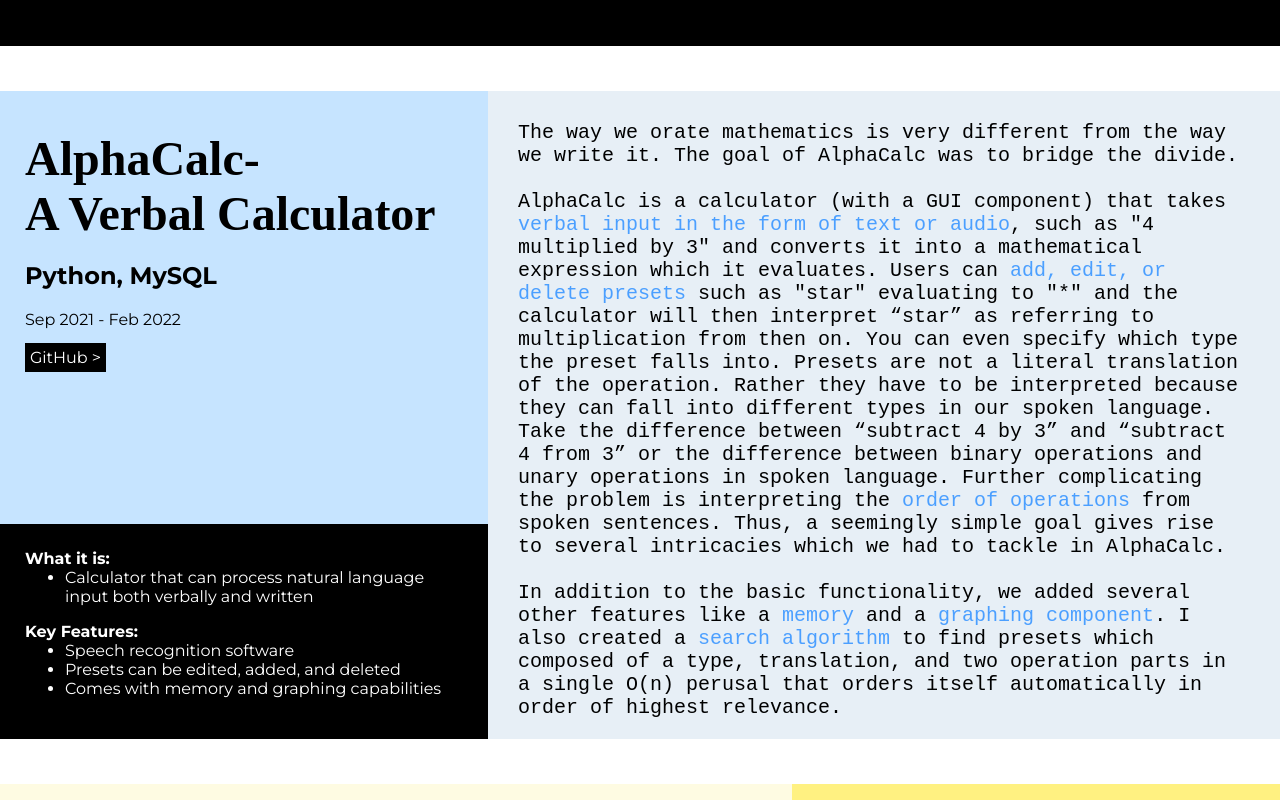
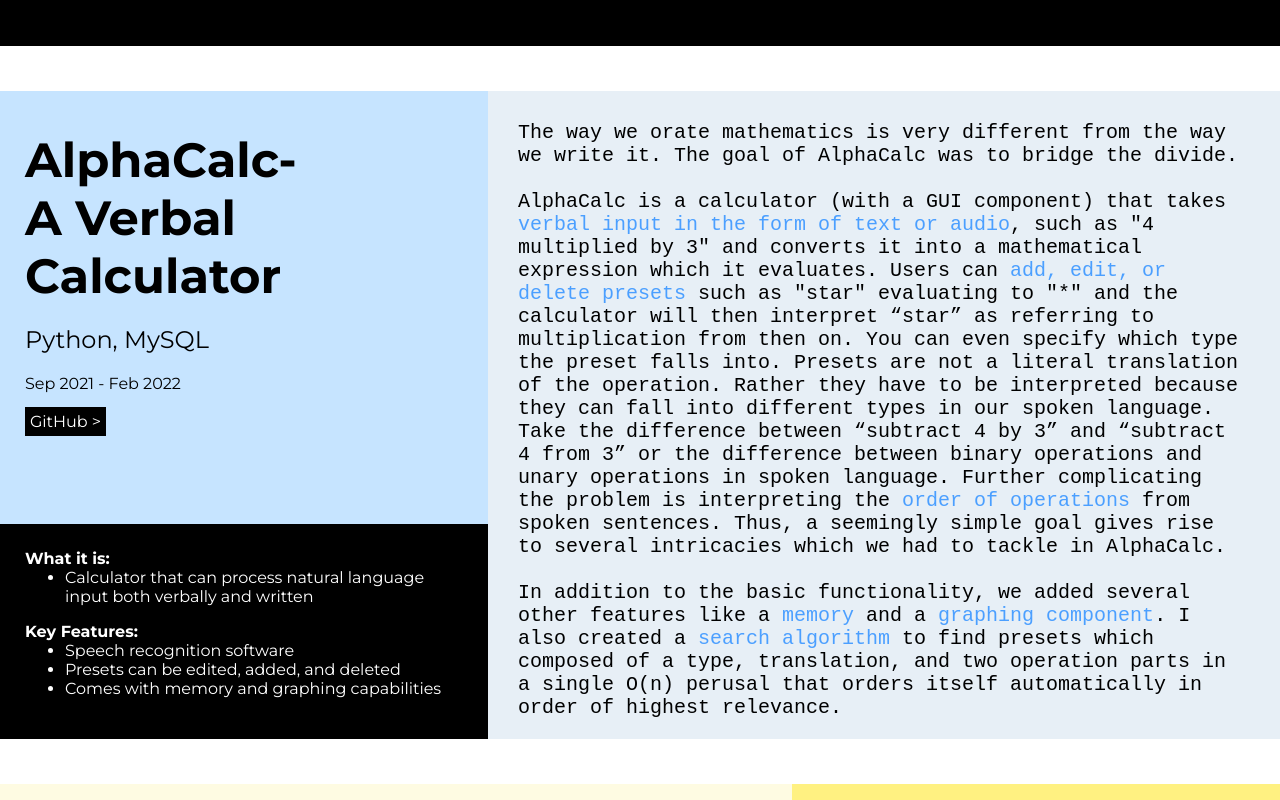
Before and after one commit to uma-anand/personal-website, a Next.js app in the folder personal-website/: page /projects in a window 1280 px wide. Shown: the part 720-1520 px from the top of the page. Built offline with nearby package versions, Linux system fonts and the light colour scheme.

Commit message:
fix: font backups and fully import

```diff
--- a/personal-website/src/app/globals.css
+++ b/personal-website/src/app/globals.css
@@ -341,7 +341,7 @@
 }
 
 .projects-flex-left h1 {
-  font-family: 'Montserrat Medium';
+  font-family: 'Montserrat';
   font-size: 3em;
   font-weight: 700;
   margin-bottom: 15px;
@@ -350,6 +350,10 @@
 .projects-flex-left h4 {
   font-weight: lighter;
   margin: 0;
+}
+
+.projects-flex-left h2 {
+  font-weight: lighter;
 }
 
 .projects-flex-right {
```
